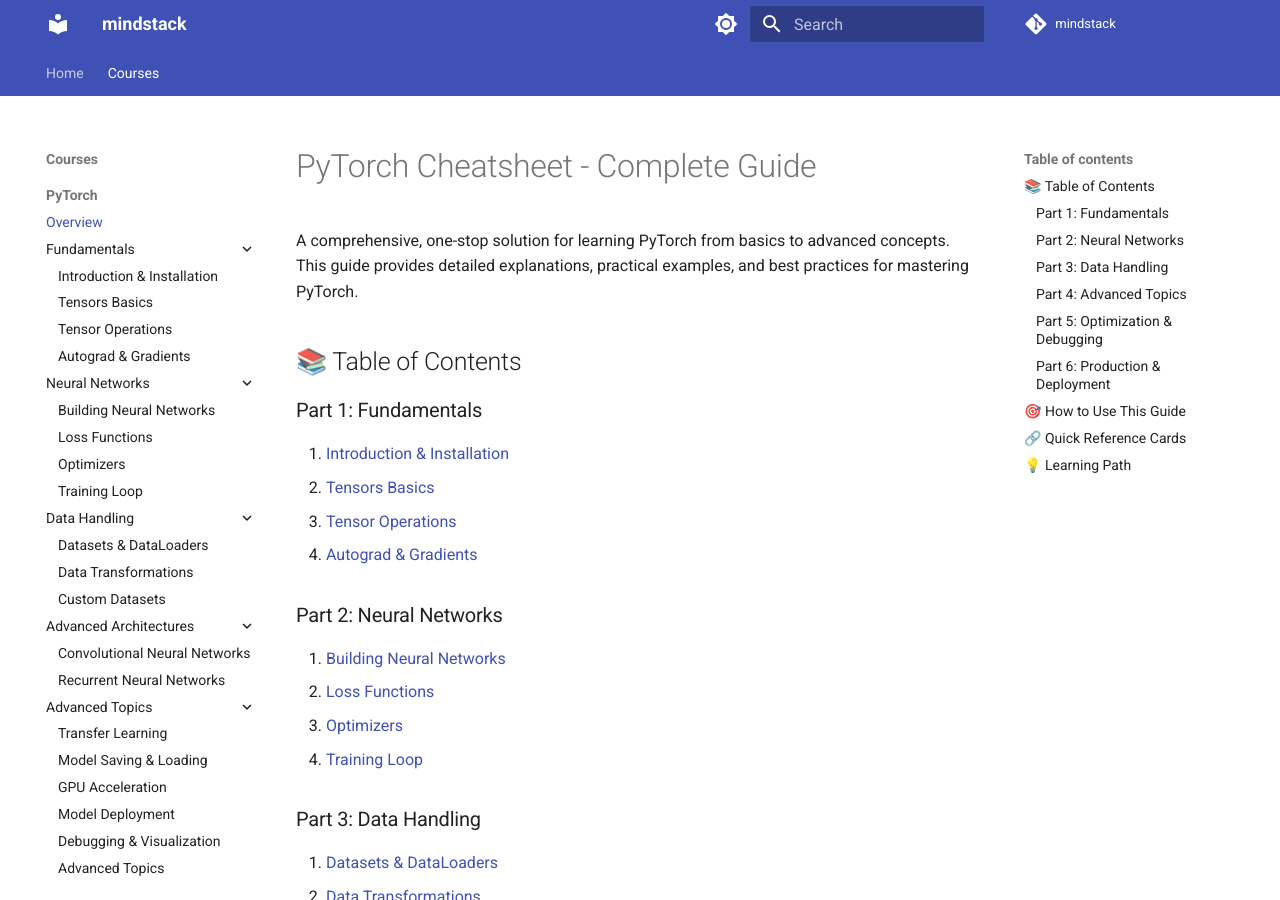
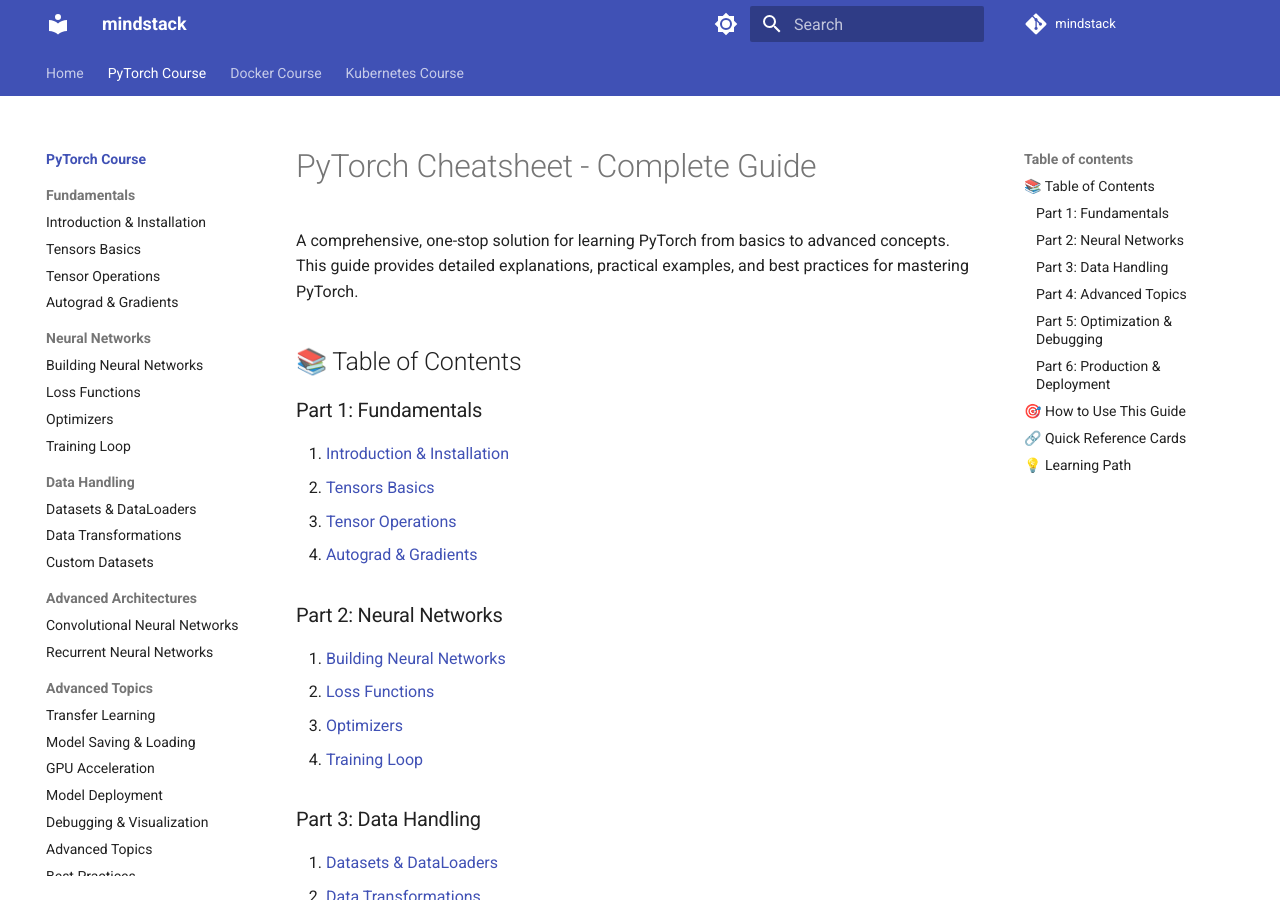
Before and after one commit to shivam2003-dev/mindstack, an MkDocs documentation site: the page built from docs/courses/pytorch/README.md, in a window 1280 px wide and 900 px high. Built offline with MkDocs 1.6.1 and Material for MkDocs 9.7.7, drawn with Linux system fonts in a browser that asks for light colours; comment, search, counter and statistics services are not loaded.

Commit message:
Fix navigation: Add index page and auto-collapse inactive courses for less distraction

```diff
--- /dev/null
+++ b/docs/.overrides/assets/javascripts/extra.js
@@ -0,0 +1,54 @@
+// Auto-collapse inactive course sections when a course is selected
+(function() {
+  'use strict';
+
+  function collapseInactiveCourses() {
+    // Wait for navigation to be ready
+    setTimeout(function() {
+      const primaryNav = document.querySelector('.md-nav--primary');
+      if (!primaryNav) return;
+
+      // Find all top-level course sections (items after Home)
+      const navItems = primaryNav.querySelectorAll('.md-nav__list > .md-nav__item--nested');
+      const currentPath = window.location.pathname;
+
+      navItems.forEach(function(item) {
+        const link = item.querySelector('.md-nav__link');
+        if (!link) return;
+
+        const href = link.getAttribute('href');
+        const isActive = currentPath.includes(href) ||
+                        item.querySelector('.md-nav__link--active') ||
+                        item.classList.contains('md-nav__item--active');
+
+        const nestedNav = item.querySelector('> .md-nav');
+        if (nestedNav) {
+          if (isActive) {
+            item.classList.add('md-nav__item--active');
+            nestedNav.style.display = 'block';
+          } else {
+            item.classList.remove('md-nav__item--active');
+            nestedNav.style.display = 'none';
+          }
+        }
+      });
+    }, 100);
+  }
+
+  // Run on page load
+  if (document.readyState === 'loading') {
+    document.addEventListener('DOMContentLoaded', collapseInactiveCourses);
+  } else {
+    collapseInactiveCourses();
+  }
+
+  // Run on navigation (for SPA-like behavior)
+  window.addEventListener('hashchange', collapseInactiveCourses);
+
+  // Also run when navigation links are clicked
+  document.addEventListener('click', function(e) {
+    if (e.target.closest('.md-nav__link')) {
+      setTimeout(collapseInactiveCourses, 200);
+    }
+  });
+})();
--- /dev/null
+++ b/docs/.overrides/assets/stylesheets/extra.css
@@ -0,0 +1,24 @@
+/* Auto-collapse inactive course sections for less distraction */
+.md-nav--primary .md-nav__list > .md-nav__item--nested {
+  position: relative;
+}
+
+/* Hide nested nav for inactive course sections */
+.md-nav--primary .md-nav__list > .md-nav__item--nested:not(.md-nav__item--active) > .md-nav {
+  display: none !important;
+}
+
+/* Show nested nav only for active course section */
+.md-nav--primary .md-nav__list > .md-nav__item--nested.md-nav__item--active > .md-nav {
+  display: block !important;
+}
+
+/* Style inactive course sections */
+.md-nav--primary .md-nav__list > .md-nav__item--nested:not(.md-nav__item--active) {
+  opacity: 0.8;
+}
+
+/* Smooth transition for active sections */
+.md-nav--primary .md-nav__list > .md-nav__item--nested.md-nav__item--active {
+  opacity: 1;
+}
--- a/mkdocs.yml
+++ b/mkdocs.yml
@@ -20,13 +20,14 @@ theme:
   features:
     - navigation.tabs
     - navigation.sections
-    - navigation.expand
+    - navigation.indexes
     - navigation.top
     - search.suggest
     - search.highlight
     - content.code.annotate
     - content.code.copy
     - content.tabs.link
+  custom_dir: docs/.overrides
 
 markdown_extensions:
   - pymdownx.highlight:
@@ -53,47 +54,46 @@ markdown_extensions:
 
 nav:
   - Home: index.md
-  - Courses:
-    - PyTorch:
-      - Overview: courses/pytorch/README.md
-      - Fundamentals:
-        - Introduction & Installation: courses/pytorch/01-introduction.md
-        - Tensors Basics: courses/pytorch/02-tensors-basics.md
-        - Tensor Operations: courses/pytorch/03-tensor-operations.md
-        - Autograd & Gradients: courses/pytorch/04-autograd.md
-      - Neural Networks:
-        - Building Neural Networks: courses/pytorch/05-neural-networks.md
-        - Loss Functions: courses/pytorch/06-loss-functions.md
-        - Optimizers: courses/pytorch/07-optimizers.md
-        - Training Loop: courses/pytorch/08-training-loop.md
-      - Data Handling:
-        - Datasets & DataLoaders: courses/pytorch/09-datasets-dataloaders.md
-        - Data Transformations: courses/pytorch/10-data-transformations.md
-        - Custom Datasets: courses/pytorch/11-custom-datasets.md
-      - Advanced Architectures:
-        - Convolutional Neural Networks: courses/pytorch/12-cnns.md
-        - Recurrent Neural Networks: courses/pytorch/13-rnns.md
-      - Advanced Topics:
-        - Transfer Learning: courses/pytorch/14-transfer-learning.md
-        - Model Saving & Loading: courses/pytorch/15-model-saving.md
-        - GPU Acceleration: courses/pytorch/16-gpu-acceleration.md
-        - Model Deployment: courses/pytorch/17-deployment.md
-        - Debugging & Visualization: courses/pytorch/18-debugging-visualization.md
-        - Advanced Topics: courses/pytorch/19-advanced-topics.md
-        - Best Practices: courses/pytorch/20-best-practices.md
-      - Quick References:
-        - Quick Reference: courses/pytorch/quick-reference.md
-        - Debugging Checklist: courses/pytorch/debugging-checklist.md
-        - Performance Tips: courses/pytorch/performance-tips.md
-        - Complete Guide: courses/pytorch/GUIDE.md
-    - Docker:
-      - courses/docker/01-intro.md
-      - courses/docker/02-containers.md
-      - courses/docker/03-images.md
-    - Kubernetes:
-      - courses/kubernetes/01-intro.md
-      - courses/kubernetes/02-pods.md
-      - courses/kubernetes/03-deployments.md
+  - PyTorch Course:
+    - Overview: courses/pytorch/README.md
+    - Fundamentals:
+      - Introduction & Installation: courses/pytorch/01-introduction.md
+      - Tensors Basics: courses/pytorch/02-tensors-basics.md
+      - Tensor Operations: courses/pytorch/03-tensor-operations.md
+      - Autograd & Gradients: courses/pytorch/04-autograd.md
+    - Neural Networks:
+      - Building Neural Networks: courses/pytorch/05-neural-networks.md
+      - Loss Functions: courses/pytorch/06-loss-functions.md
+      - Optimizers: courses/pytorch/07-optimizers.md
+      - Training Loop: courses/pytorch/08-training-loop.md
+    - Data Handling:
+      - Datasets & DataLoaders: courses/pytorch/09-datasets-dataloaders.md
+      - Data Transformations: courses/pytorch/10-data-transformations.md
+      - Custom Datasets: courses/pytorch/11-custom-datasets.md
+    - Advanced Architectures:
+      - Convolutional Neural Networks: courses/pytorch/12-cnns.md
+      - Recurrent Neural Networks: courses/pytorch/13-rnns.md
+    - Advanced Topics:
+      - Transfer Learning: courses/pytorch/14-transfer-learning.md
+      - Model Saving & Loading: courses/pytorch/15-model-saving.md
+      - GPU Acceleration: courses/pytorch/16-gpu-acceleration.md
+      - Model Deployment: courses/pytorch/17-deployment.md
+      - Debugging & Visualization: courses/pytorch/18-debugging-visualization.md
+      - Advanced Topics: courses/pytorch/19-advanced-topics.md
+      - Best Practices: courses/pytorch/20-best-practices.md
+    - Quick References:
+      - Quick Reference: courses/pytorch/quick-reference.md
+      - Debugging Checklist: courses/pytorch/debugging-checklist.md
+      - Performance Tips: courses/pytorch/performance-tips.md
+      - Complete Guide: courses/pytorch/GUIDE.md
+  - Docker Course:
+    - Introduction: courses/docker/01-intro.md
+    - Working with Containers: courses/docker/02-containers.md
+    - Docker Images: courses/docker/03-images.md
+  - Kubernetes Course:
+    - Introduction: courses/kubernetes/01-intro.md
+    - Understanding Pods: courses/kubernetes/02-pods.md
+    - Deployments: courses/kubernetes/03-deployments.md
 
 plugins:
   - search
```
